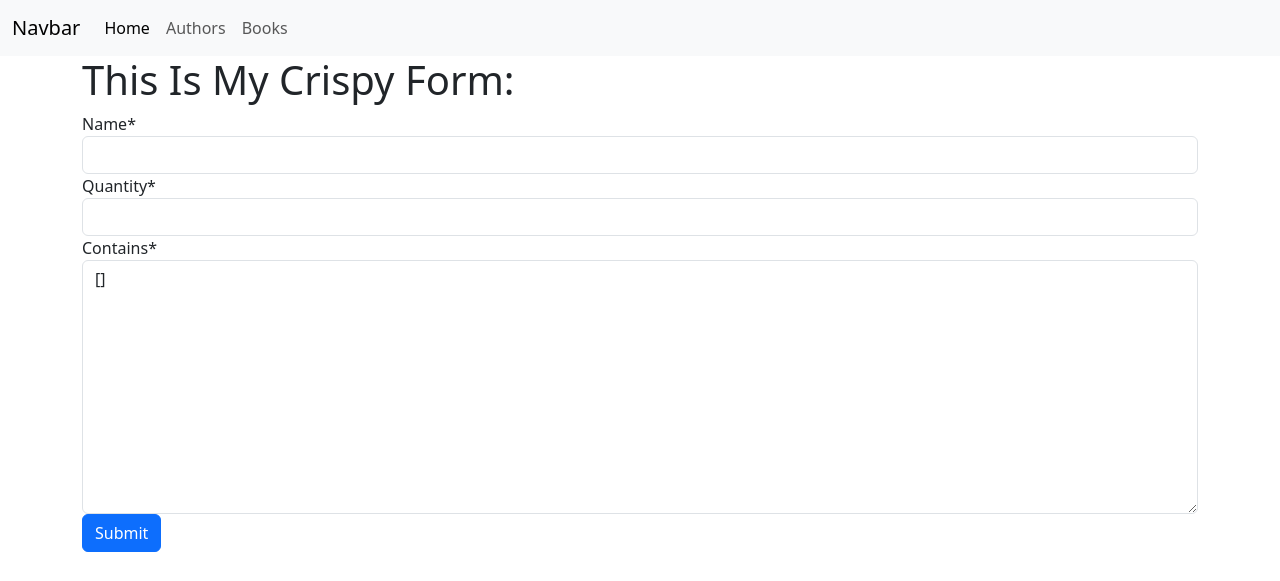
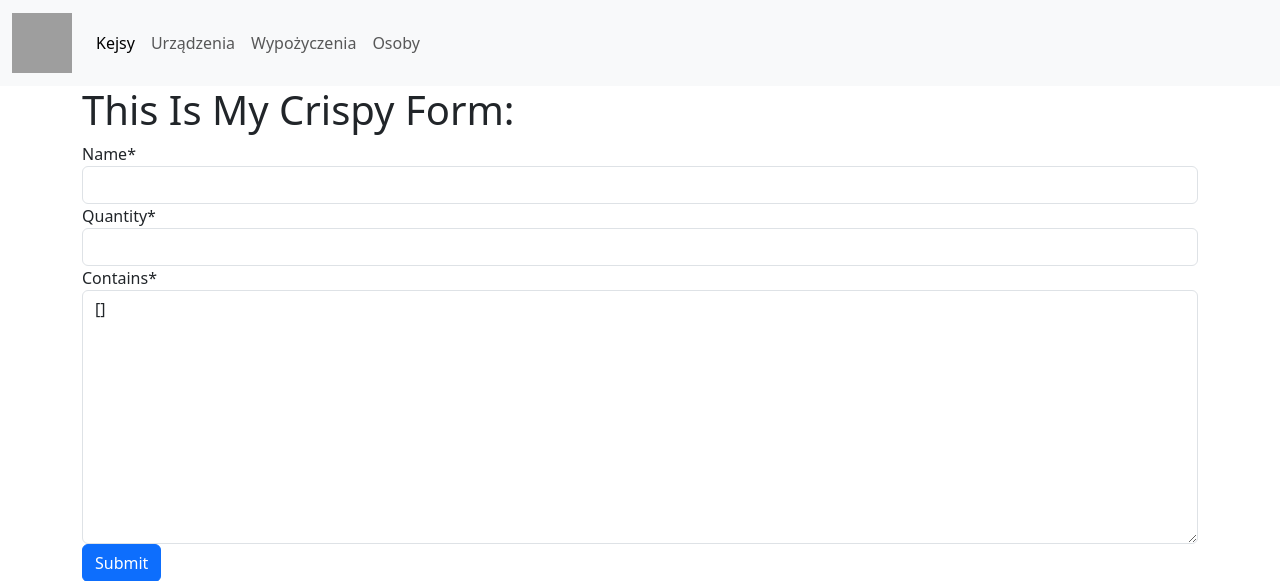
Before and after one commit to rave1/ags-rental, a Django app: template ags_rental/ags_rental/templates/case_form.html in a window 1280 px wide. Shown: the top 581 px of the page. Run offline with Django 4.2, Linux system fonts and the light colour scheme; the template is opened without the code that fills it: values that come from a table or form of the project are taken from there, others are empty; tables that the repository leaves empty hold one stand-in row (values such as "Sample post"); some libraries are stand-ins or nearby versions; grey boxes are pictures that could not be loaded.

Commit message:
feat: list view for cases

```diff
--- a/ags_rental/ags_rental/apps/inventory/urls.py
+++ b/ags_rental/ags_rental/apps/inventory/urls.py
@@ -1,7 +1,10 @@
 from django.urls import path
-
-from inventory.views import case_template, CaseView
+from django.conf import settings
+from django.conf.urls.static import static
+from inventory.views import case_template, CaseView, CaseDetailView, CaseListView
 
 urlpatterns = [
-    path('case/', CaseView.as_view())
-]
+    path('cases/', CaseListView.as_view()),
+    path('cases/add/', case_template),
+    path('cases/<int:pk>/', CaseDetailView.as_view(), name='case-detail')
+] + static(settings.MEDIA_URL, document_root=settings.MEDIA_ROOT)
--- a/ags_rental/ags_rental/apps/rental/urls.py
+++ b/ags_rental/ags_rental/apps/rental/urls.py
@@ -1,7 +1,7 @@
 from django.urls import path
 
-from rental.views import rental_view
+from rental.views import rental_view, RentalList
 
 urlpatterns = [
-    path('rental/', rental_view)
+    path('rentals/', RentalList.as_view(), name='rental-list')
 ]
--- a/ags_rental/ags_rental/settings.py
+++ b/ags_rental/ags_rental/settings.py
@@ -50,6 +50,9 @@
 CRISPY_ALLOWED_TEMPLATE_PACKS = "bootstrap4"
 
 CRISPY_TEMPLATE_PACK = "bootstrap4"
+
+MEDIA_ROOT = BASE_DIR
+MEDIA_URL = '/images/'
 
 MIDDLEWARE = [
     "django.middleware.security.SecurityMiddleware",
--- a/ags_rental/ags_rental/templates/base.html
+++ b/ags_rental/ags_rental/templates/base.html
@@ -9,20 +9,25 @@
   <body>
     <nav class="navbar navbar-expand-lg bg-body-tertiary">
         <div class="container-fluid">
-          <a class="navbar-brand" href="#">Navbar</a>
+          <a class="navbar-brand" href="">
+            <img src="/images/ags-logo.png" width="60" height="60" class="d-inline-block align-top" alt="">
+          </a>
           <button class="navbar-toggler" type="button" data-bs-toggle="collapse" data-bs-target="#navbarNav" aria-controls="navbarNav" aria-expanded="false" aria-label="Toggle navigation">
             <span class="navbar-toggler-icon"></span>
           </button>
           <div class="collapse navbar-collapse" id="navbarNav">
             <ul class="navbar-nav">
               <li class="nav-item">
-                <a class="nav-link active" aria-current="page" href="/">Home</a>
+                <a class="nav-link active" aria-current="page" href="/cases/">Kejsy</a>
               </li>
               <li class="nav-item">
-                <a class="nav-link" href="/authors">Authors</a>
+                <a class="nav-link" href="/devices/">Urządzenia</a>
               </li>
               <li class="nav-item">
-                <a class="nav-link" href="/books">Books</a>
+                <a class="nav-link" href="/rentals/">Wypożyczenia</a>
+              </li>
+              <li class="nav-item">
+                <a class="nav-link" href="/people/">Osoby</a>
               </li>
             </ul>
           </div>
--- /dev/null
+++ b/ags_rental/ags_rental/templates/rental/rental_list.html
@@ -0,0 +1,4 @@
+{% extends "base.html" %}
+{% block content %}
+<h1>Test</h1>
+{% endblock %}
--- a/ags_rental/ags_rental/urls.py
+++ b/ags_rental/ags_rental/urls.py
@@ -15,9 +15,11 @@
 """
 from django.contrib import admin
 from django.urls import path, include
+from django.conf import settings
+from django.conf.urls.static import static
 
 urlpatterns = [
     path("admin/", admin.site.urls),
     path("", include('rental.urls')),
     path("", include('inventory.urls'))
-]
+] + static(settings.MEDIA_URL, document_root=settings.MEDIA_ROOT)
```
Also changed, not shown: ags_rental/ags_rental/apps/inventory/views.py (+10 -0 lines), ags_rental/ags_rental/apps/rental/views.py (+6 -1 lines), ags_rental/ags_rental/templates/inventory/case_detail.html (added, +7 -0 lines), ags_rental/ags_rental/templates/inventory/case_list.html (added, +23 -0 lines).
